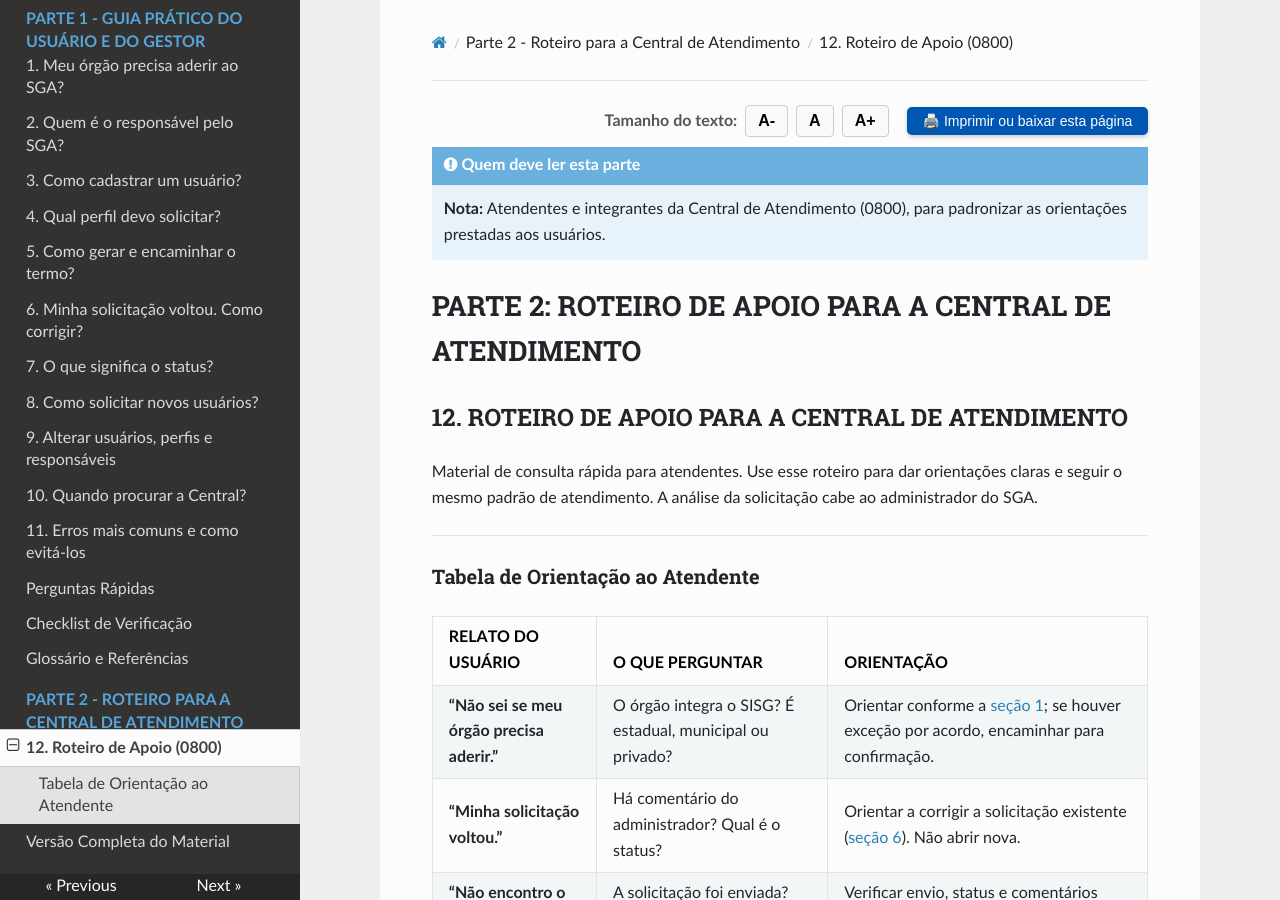
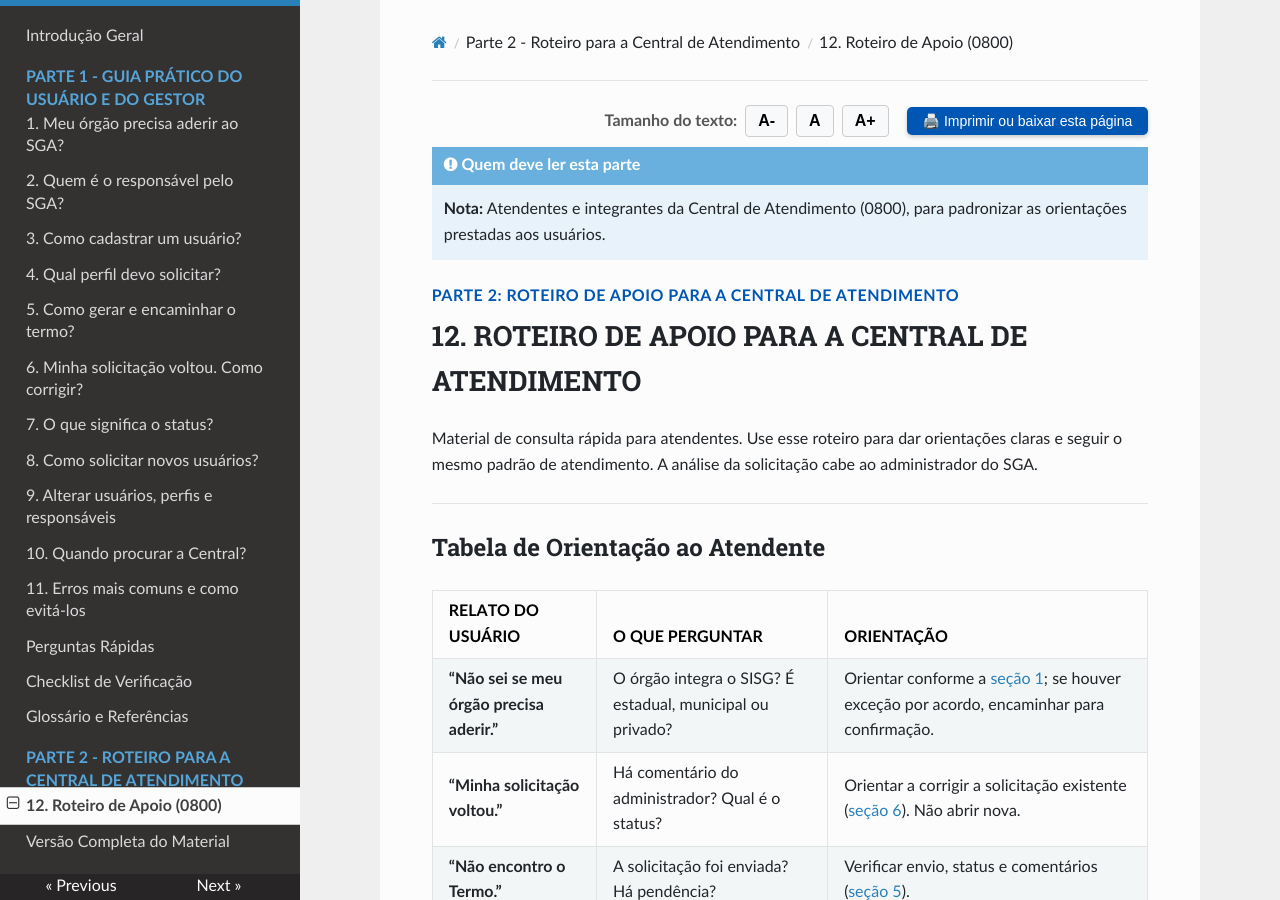
Before and after one commit to emilix10-bit/cartilha-boas-praticas-01-SGA, an MkDocs documentation site: the page built from docs/15-roteiro-central-atendimento.md, in a window 1280 px wide and 900 px high. Built offline with MkDocs 1.6.1, drawn with Linux system fonts in a browser that asks for light colours; nearby versions of some CDN libraries.

Commit message:
Update formatting and content in atendimento guide

```diff
--- a/docs/15-roteiro-central-atendimento.md
+++ b/docs/15-roteiro-central-atendimento.md
@@ -12,23 +12,23 @@
 !!! note "Quem deve ler esta parte"
     **Nota:** Atendentes e integrantes da Central de Atendimento (0800), para padronizar as orientações prestadas aos usuários.
 
-# PARTE 2: ROTEIRO DE APOIO PARA A CENTRAL DE ATENDIMENTO
+<p style="font-weight: bold; color: #0056b3; text-transform: uppercase; letter-spacing: 0.5px; margin-top: 15px; margin-bottom: 4px;">PARTE 2: ROTEIRO DE APOIO PARA A CENTRAL DE ATENDIMENTO</p>
 
-<h2 id="secao-12">12. ROTEIRO DE APOIO PARA A CENTRAL DE ATENDIMENTO</h2>
+<h1 id="secao-12" style="margin-top: 0;">12. ROTEIRO DE APOIO PARA A CENTRAL DE ATENDIMENTO</h1>
 
 Material de consulta rápida para atendentes. Use esse roteiro para dar orientações claras e seguir o mesmo padrão de atendimento. A análise da solicitação cabe ao administrador do SGA.
 
 ---
 
-### Tabela de Orientação ao Atendente
+## Tabela de Orientação ao Atendente
 
 | RELATO DO USUÁRIO | O QUE PERGUNTAR | ORIENTAÇÃO |
 | :--- | :--- | :--- |
-| **“Não sei se meu órgão precisa aderir.”** | O órgão integra o SISG? É estadual, municipal ou privado? | Orientar conforme a [<a href="01-meu-orgao-precisa-aderir.md#secao-1">seção 1</a>](01-meu-orgao-precisa-aderir.md); se houver exceção por acordo, encaminhar para confirmação. |
-| **“Minha solicitação voltou.”** | Há comentário do administrador? Qual é o status? | Orientar a corrigir a solicitação existente ([<a href="06-solicitacao-voltou-como-corrigir.md#secao-6">seção 6</a>](06-solicitacao-voltou-como-corrigir.md)). Não abrir nova. |
-| **“Não encontro o Termo.”** | A solicitação foi enviada? Há pendência? | Verificar envio, status e comentários ([<a href="05-como-gerar-e-encaminhar-termo.md#secao-5">seção 5</a>](05-como-gerar-e-encaminhar-termo.md)). |
-| **“Qual perfil eu peço?”** | Qual atividade a pessoa vai exercer? | Apresentar a tabela de perfis ([<a href="04-qual-perfil-devo-solicitar.md#secao-4">seção 4</a>](04-qual-perfil-devo-solicitar.md)) e os documentos obrigatórios. |
-| **“O status não muda.”** | Qual é o status e desde quando? | Explicar o significado e quem age ([<a href="07-o-que-significa-o-status.md#secao-7">seção 7</a>](07-o-que-significa-o-status.md)). Se a orientação não resolver, registrar e encaminhar. |
+| **“Não sei se meu órgão precisa aderir.”** | O órgão integra o SISG? É estadual, municipal ou privado? | Orientar conforme a [seção 1](01-meu-orgao-precisa-aderir.md#secao-1); se houver exceção por acordo, encaminhar para confirmação. |
+| **“Minha solicitação voltou.”** | Há comentário do administrador? Qual é o status? | Orientar a corrigir a solicitação existente ([seção 6](06-solicitacao-voltou-como-corrigir.md#secao-6)). Não abrir nova. |
+| **“Não encontro o Termo.”** | A solicitação foi enviada? Há pendência? | Verificar envio, status e comentários ([seção 5](05-como-gerar-e-encaminhar-termo.md#secao-5)). |
+| **“Qual perfil eu peço?”** | Qual atividade a pessoa vai exercer? | Apresentar a tabela de perfis ([seção 4](04-qual-perfil-devo-solicitar.md#secao-4)) e os documentos obrigatórios. |
+| **“O status não muda.”** | Qual é o status e desde quando? | Explicar o significado e quem age ([seção 7](07-o-que-significa-o-status.md#secao-7)). Se a orientação não resolver, registrar e encaminhar. |
 | **“Perdi o acesso ao SGA.”** | A conta Gov.br está ativa? Há outro responsável cadastrado? | Orientar a verificar a conta Gov.br e acionar outro responsável. Se o problema continuar, registre o caso. |
 
 ---
```
